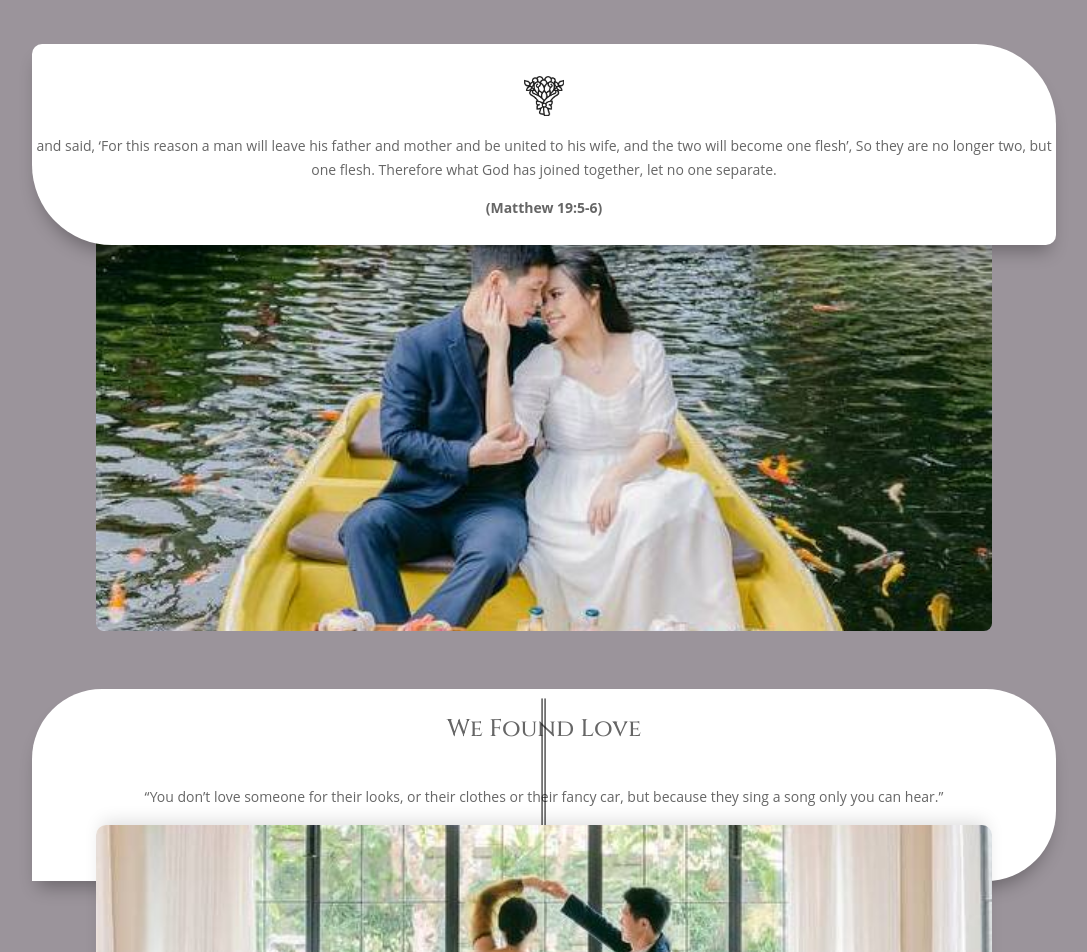
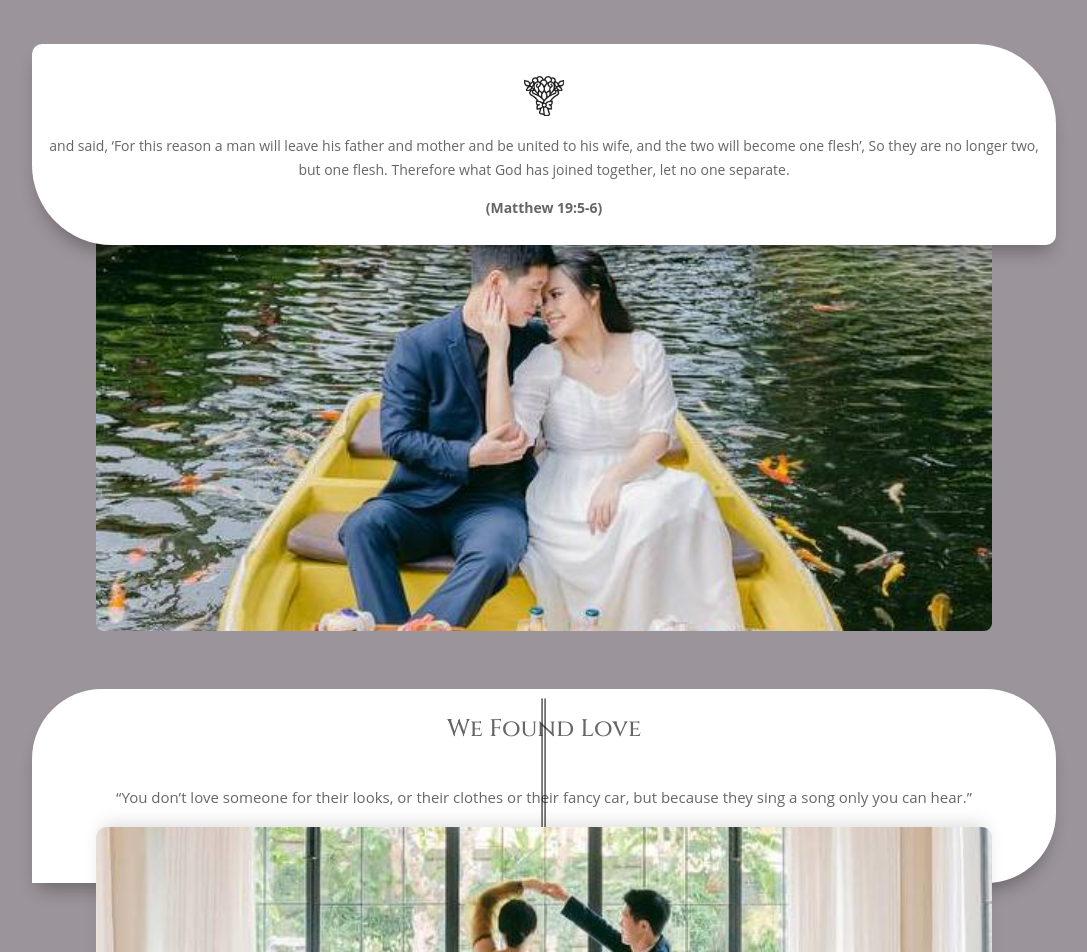
Before and after one commit to Moonhint/erotes, a React (Create React App) app: page / in a window 1280 px wide. Shown: the part 800-1752 px from the top of the page, without its empty margins (96-1183 px from the left). Built offline with nearby package versions, Linux system fonts and the light colour scheme.

Commit message:
padding adjustment

```diff
--- a/src/Components/ShowCaseOne/ShowCaseOne.css
+++ b/src/Components/ShowCaseOne/ShowCaseOne.css
@@ -24,7 +24,7 @@
     font-weight: 500;
     -webkit-font-smoothing: antialiased;
     margin: 4px;
-    margin: 14px 4px;
+    margin: 14px 1em;
     font-size: 14px;
 }
 
--- a/src/Components/ShowCaseTwo/ShowCaseTwo.css
+++ b/src/Components/ShowCaseTwo/ShowCaseTwo.css
@@ -35,7 +35,7 @@
     font-family: Open Sans,Arial,sans-serif;
     line-height: 1.7em;
     font-weight: 500;
-    font-size: 14px;
+    font-size: 15px;
     margin: 0 24px;
 }
 
```
